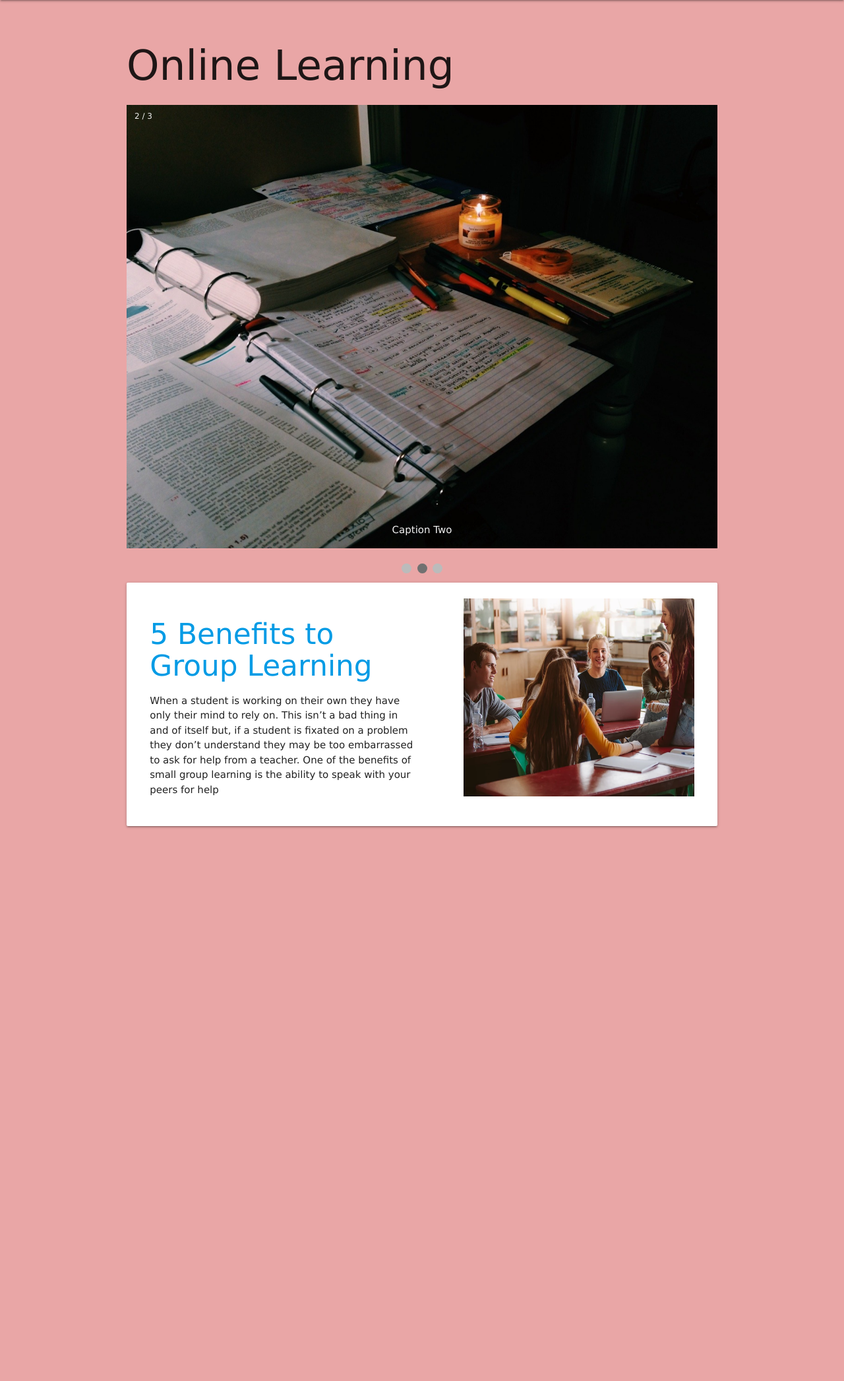
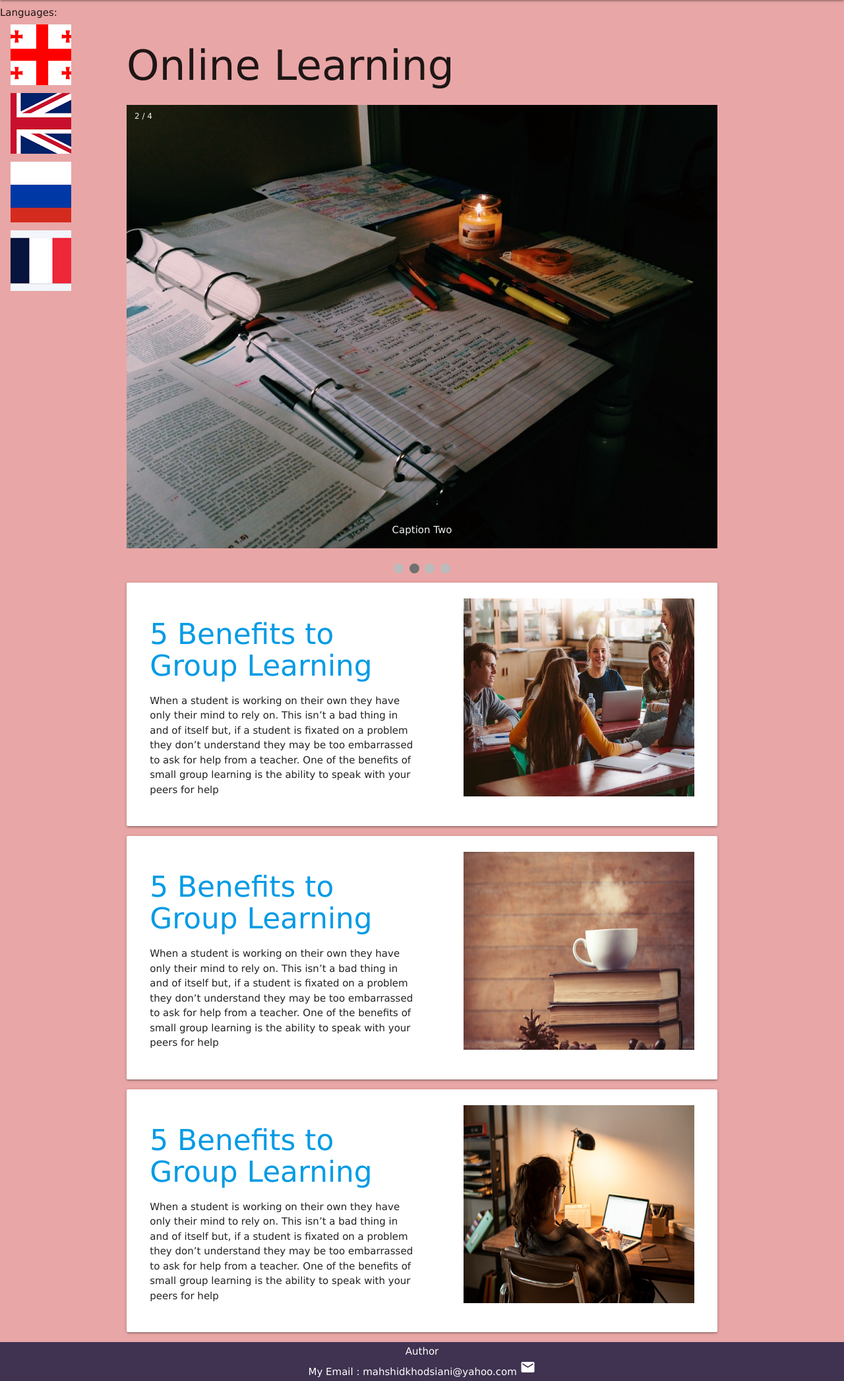
Before and after one commit to mahshidkhodsiani/Moonshid, a PHP site: page / in a window 1280 px wide. Shown: the part 64-2157 px from the top of the page at 66% size. Before the commit the page ends 1319 px from the top, so only its background shows below. Run offline with PHP 8.4, Linux system fonts and the light colour scheme; some libraries are stand-ins or nearby versions.

Commit message:
UI improvement

```diff
--- a/css/style.css
+++ b/css/style.css
@@ -74,3 +74,32 @@ img {vertical-align: middle;}
 .nav-wrapper{
   background-color: #1F1D36;
 }
+
+footer {
+  text-align: center;
+  padding: 3px;
+  background-color: #3F3351;
+  color: white;
+}
+
+.sideMenu {
+  float: right;
+  width: 130px;
+  height: 100%;
+  position: fixed;
+  z-index: 1;
+  overflow-x: hidden;
+  padding: 8px 0;
+}
+
+.sideMenu a {
+  padding: 6px 8px 6px 16px;
+  text-decoration: none;
+  font-size: 25px;
+  color: white;
+  display: block;
+}
+
+.sideMenu a:hover {
+  color: #1F1D36;
+}
--- a/index.php
+++ b/index.php
@@ -32,32 +32,55 @@
   </div>
 </nav>
 
+<div class="sideMenu">
+    Languages:
+  <a href="#">
+    <img src="./img/download.jpg">
+  </a>
+  <a href="#" >
+    <img src="./img/download.png">
+  </a>
+  <a href="#" >
+    <img src="./img/images.png">
+  </a>
+  <a href="#" >
+    <img src="./img/images.jpg">
+  </a>
+</div>
+
   <br>
   <div class="container">
     <h1>Online Learning</h1>
     <div class="slideshow-container">
       <div class="mySlides fade">
-        <div class="numbertext">1 / 3</div>
+        <div class="numbertext">1 / 4</div>
         <img src="./img/HD-wallpaper-dreams-dont-work-unless-you-do-ultra-computers-hardware-internet-laptop-desk-dream-work-technology-computer-office-smartphone-macbook-topview-workplace-woodentable-hotdrink.jpg" style="width:100%">
         <div class="text">Caption Text</div>
       </div>
 
       <div class="mySlides fade">
-        <div class="numbertext">2 / 3</div>
+        <div class="numbertext">2 / 4</div>
         <img src="./img/tumblr_nay1gtEjIH1tzbkf0o1_1280.jpg" style="width:100%">
         <div class="text">Caption Two</div>
       </div>
 
       <div class="mySlides fade">
-        <div class="numbertext">3 / 3</div>
+        <div class="numbertext">3 / 4</div>
         <img src="./img/photo-1614624532983-4ce03382d63d.jpg" style="width:100%">
         <div class="text">Caption Three</div>
+      </div>
+
+      <div class="mySlides fade">
+        <div class="numbertext">3 / 4</div>
+        <img src="./img/973e97b77730c5f2f353b4f45302d8c9.png" style="width:100%">
+        <div class="text">Caption four</div>
       </div>
 
     </div>
     <br>
 
     <div style="text-align:center">
+      <span class="dot"></span>
       <span class="dot"></span>
       <span class="dot"></span>
       <span class="dot"></span>
@@ -107,6 +130,47 @@
     </div>
   </div>
 </div>
+
+<div class="card">
+  <div class="card-content">
+    <div id="card1" class="row">
+
+        <div class="left-align col m6">
+          <a href="./info/informations.php"><h3>5 Benefits to Group Learning</h3></a>
+          When a student is working on their own they have only their mind to rely on.
+          This isn’t a bad thing in and of itself but,
+          if a student is fixated on a problem they don’t understand they may be too embarrassed to ask for help from a teacher.
+          One of the benefits of small group learning is the ability to speak with your peers for help
+        </div>
+
+        <div class="right-align col m6">
+          <img height="300px" width="350px" src="./img/coffee-cup-books-kofe-chashka.jpg">
+        </div>
+
+    </div>
+  </div>
+</div>
+
+<div class="card">
+  <div class="card-content">
+    <div id="card1" class="row">
+
+        <div class="left-align col m6">
+          <a href="./info/informations.php"><h3>5 Benefits to Group Learning</h3></a>
+          When a student is working on their own they have only their mind to rely on.
+          This isn’t a bad thing in and of itself but,
+          if a student is fixated on a problem they don’t understand they may be too embarrassed to ask for help from a teacher.
+          One of the benefits of small group learning is the ability to speak with your peers for help
+        </div>
+
+        <div class="right-align col m6">
+          <img height="300px" width="350px" src="./img/istockphoto-1093929298-170667a.jpg">
+        </div>
+
+    </div>
+  </div>
+</div>
+
 <script>
     $( document ).ready(function() {
     console.log( "ready!" );
@@ -116,5 +180,16 @@
 </script>
 
 </div>
+<footer>
+  <div>
+    Author
+  </div>
+  <div>
+    <span>My Email :
+      mahshidkhodsiani@yahoo.com
+    </span>
+    <i class="material-icons">email</i>
+  </div>
+</footer>
 </body>
 </html>
```
Also changed, not shown: img/0x0.jpg (added), img/1774573d12c123d8f47d8936bd2ed314.jpg (added), img/31d6ca42b7769484df5186d3d5c79a5b.jpg (added), img/33-48-ps1029-american-noti-original-imafjykbfm7hqxtz.jpg (added), img/973e97b77730c5f2f353b4f45302d8c9.png (added), img/Inspirational-Quote-about-Thinking-Big.png (added), img/college-students-studying-while-sitting-at-table-by-window-in-classroom-CAVF39238.jpg (added), img/download.jpg (added), img/download.png (added), img/e1e7f8f40f1335b511b2742b257dc3ff.jpg (added), img/eae1c3ab315851fe24452e45f2151a4a.jpg (added), img/https___s3.us-east-1.amazonaws.com_co-assets_assets_images_Legal-Requirements-Hiring-Employees.jpg (deleted), img/images.jpg (added), img/images.png (added), 2 more files.
